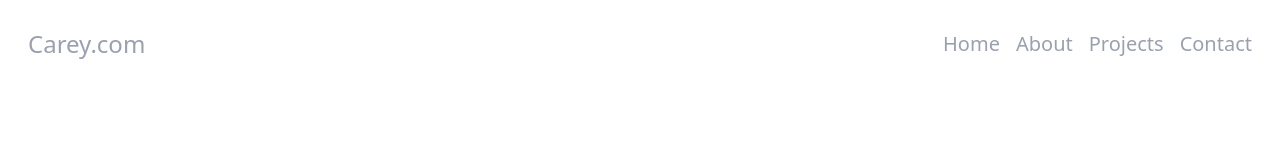
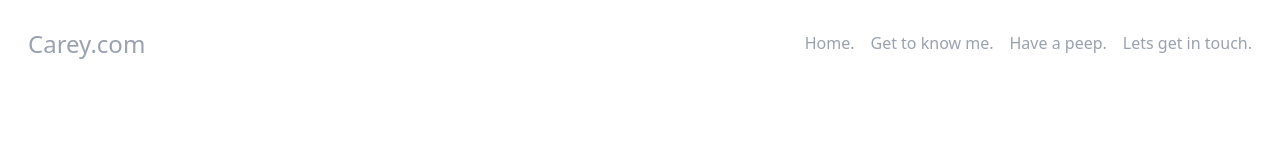
Before and after one commit to Careyogola/personal-portfolio, a React (Vite) app: page / in a window 1280 px wide. Shown: the top 150 px of the page. Built offline with nearby package versions, Linux system fonts and the light colour scheme.

Commit message:
regularly updating my portfolio

```diff
--- a/src/components/Nav.jsx
+++ b/src/components/Nav.jsx
@@ -23,10 +23,18 @@ const Nav =() =>{
             <div className={`${
                 menuOpen ? 'flex' : 'hidden'
             } lg:flex flex-col lg:flex-row gap-4 items-center absolute lg:static top-16 left-0 w-full lg:w-auto dark:bg-gray-950lg:bg-transparent p-4 lg:p-0`}>
-            <Link to="/" className="hover:px-3 hover:py-1 hover:bg-gray-700 hover:rounded text-xl hover:text-green-400 font-normal">Home</Link>
-            <Link to="/About" className="hover:px-3 hover:py-1 hover:bg-gray-700 hover:rounded text-xl hover:text-green-400 font-normal">About</Link>
-            <Link to="/Projects" className="hover:px-3 hover:py-1 hover:bg-gray-700 hover:rounded text-xl hover:text-green-400 font-normal">Projects</Link>
-            <Link to="/Contact" className="hover:px-3 hover:py-1 hover:bg-gray-700 hover:rounded text-xl hover:text-green-400 font-normal">Contact</Link>
+            <Link to='/' className="group text-gray-400 transition duration-300">Home.
+            <span class="block max-w-0 group-hover:max-w-full transition-all duration-500 h-0.5 bg-green-500"></span>
+            </Link>
+            <Link to='/About' className="group text-gray-400 transition duration-300">Get to know me.
+            <span class="block max-w-0 group-hover:max-w-full transition-all duration-500 h-0.5 bg-green-500"></span>
+            </Link>
+            <Link to='/Projects' className="group text-gray-400 transition duration-300">Have a peep.
+            <span class="block max-w-0 group-hover:max-w-full transition-all duration-500 h-0.5 bg-green-500"></span>
+            </Link>
+            <Link to='/Contact' className="group text-gray-400 transition duration-300">Lets get in touch.
+            <span class="block max-w-0 group-hover:max-w-full transition-all duration-500 h-0.5 bg-green-500"></span>
+            </Link>
             </div>
             </div>
         </nav>
```
